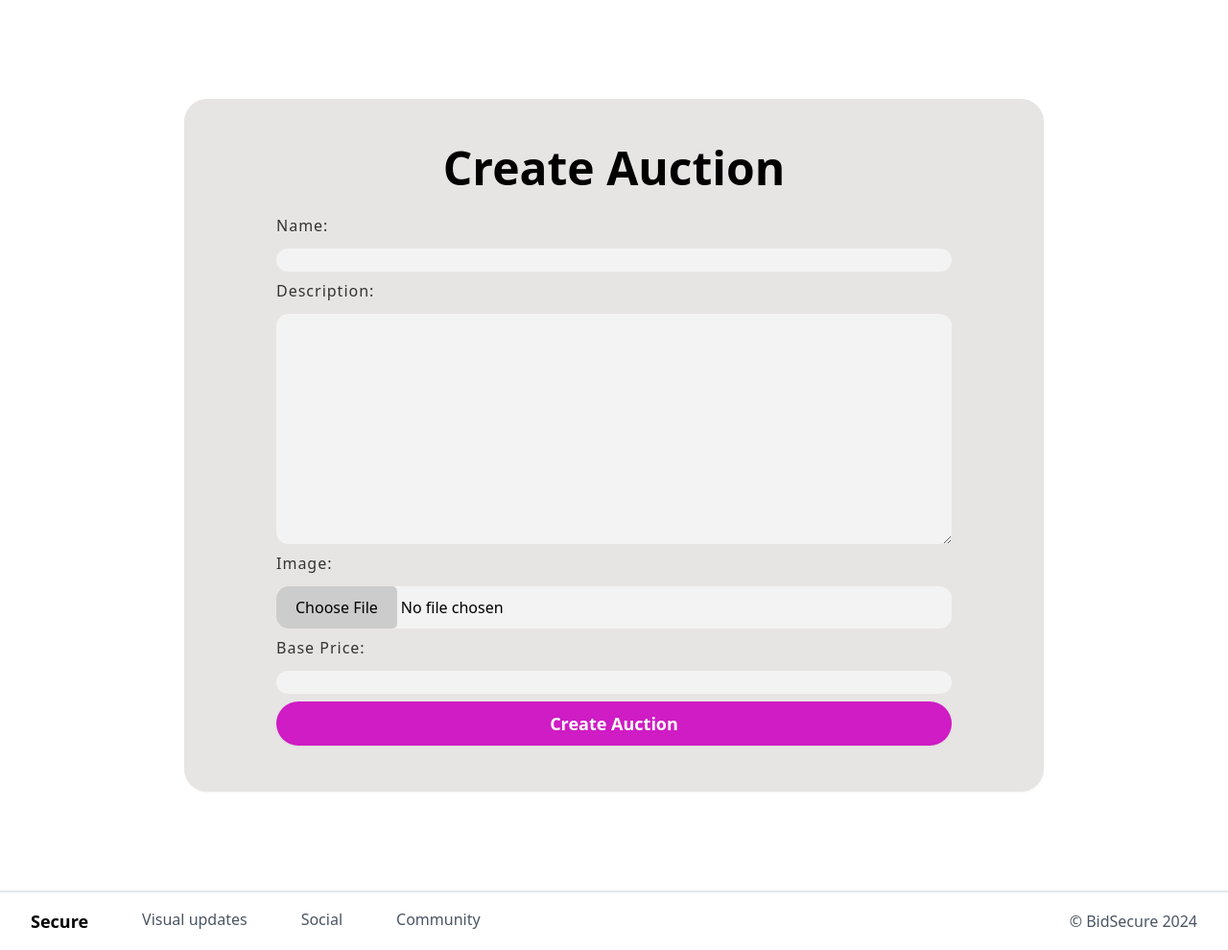
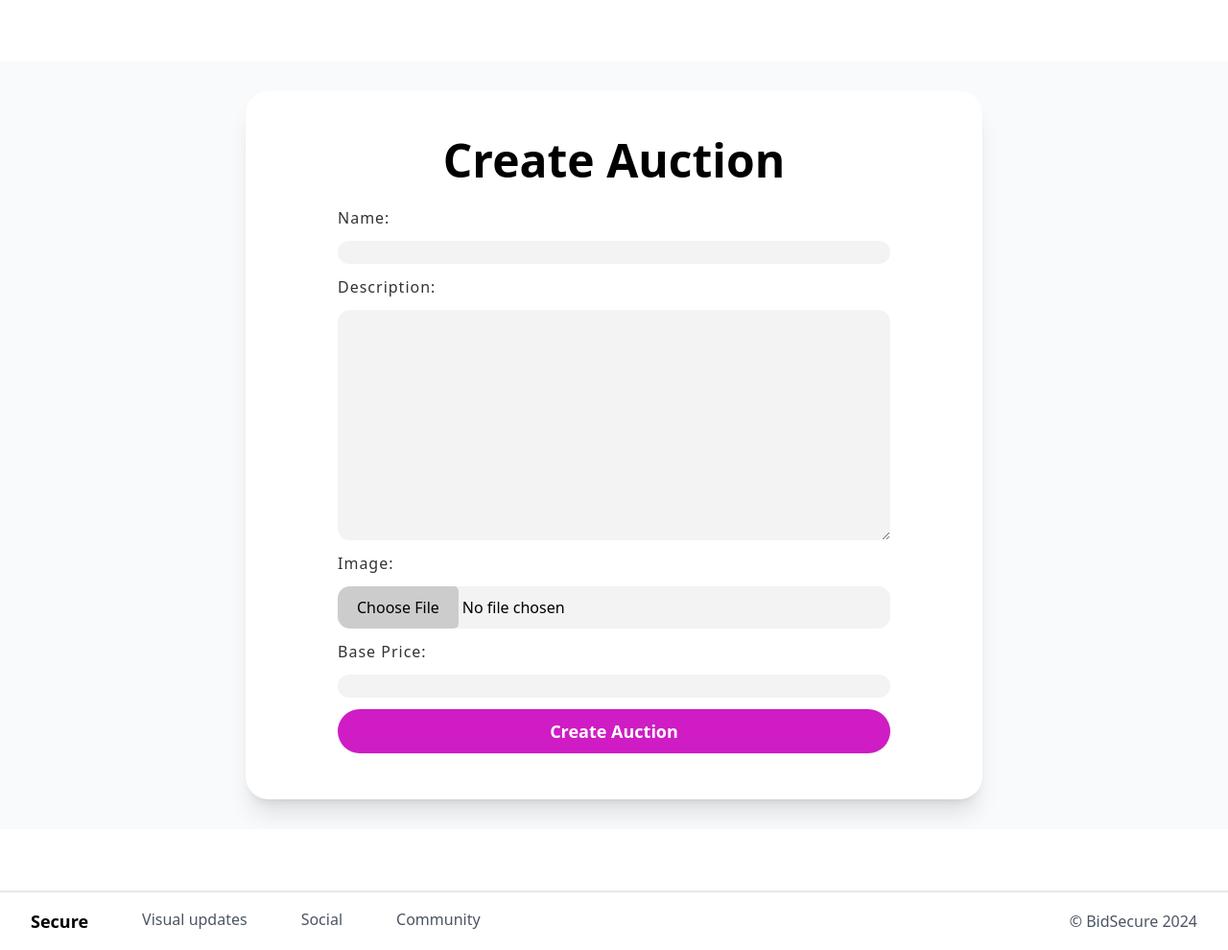
Before and after one commit to Sandesh-Pyakurel/Bidding, a Django app: template auction/templates/add_auction_page.html in a window 1280 px wide. Shown: the whole page at 96% size. Run offline with Django 5.2, Linux system fonts and the light colour scheme; the template is opened without the code that fills it: values that come from a table or form of the project are taken from there, others are empty; some libraries are stand-ins or nearby versions.

Commit message:
feat: update slight design of auction add page

```diff
--- a/auction/templates/add_auction_page.html
+++ b/auction/templates/add_auction_page.html
@@ -38,10 +38,10 @@
 {% endblock style %}
 
 {% block body %}
-    <div class="h-screen flex justify-center items-center bg-white flex-col gap-2 my-16">
-        <div class="p-12 px-24  rounded-3xl shadow-sm max-w-[70vw] w-full bg-stone-200">
+    <div class="h-screen flex justify-center items-center bg-gray-50 flex-col gap-2 my-16">
+        <div class="p-12 px-24  rounded-3xl shadow-xl max-w-[60vw] w-full bg-white">
             <h1 class="text-5xl font-bold text-center mb-6 ">Create Auction</h1>
-            <form method="post" enctype="multipart/form-data" class="space-y-2">
+            <form method="post" enctype="multipart/form-data" class="space-y-3">
                 {% csrf_token %}
                 <div class="gap-1 flex flex-col font-medium">
                     <label>Name:</label>
@@ -63,7 +63,7 @@
                     {{form.base_price}}
                     {% for error in form.base_price.errors %}{% endfor %}
                 </div>
-                <button type="submit" class="w-full py-2 px-4 border border-transparent rounded-3xl shadow-sm text-lg font-semibold text-white bg-[#cf1cc4] hover:bg-[#a12699] focus:outline-none focus:ring-2 focus:ring-offset-2 focus:ring-[#cf1cc4]">Create Auction</button>
+                <button type="submit" class="w-full mt-10 py-2 px-4 border border-transparent rounded-3xl shadow-sm text-lg font-semibold text-white bg-[#cf1cc4] hover:bg-[#a12699] focus:outline-none focus:ring-2 focus:ring-offset-2 focus:ring-[#cf1cc4]">Create Auction</button>
 
             </form>
         </div>
```
